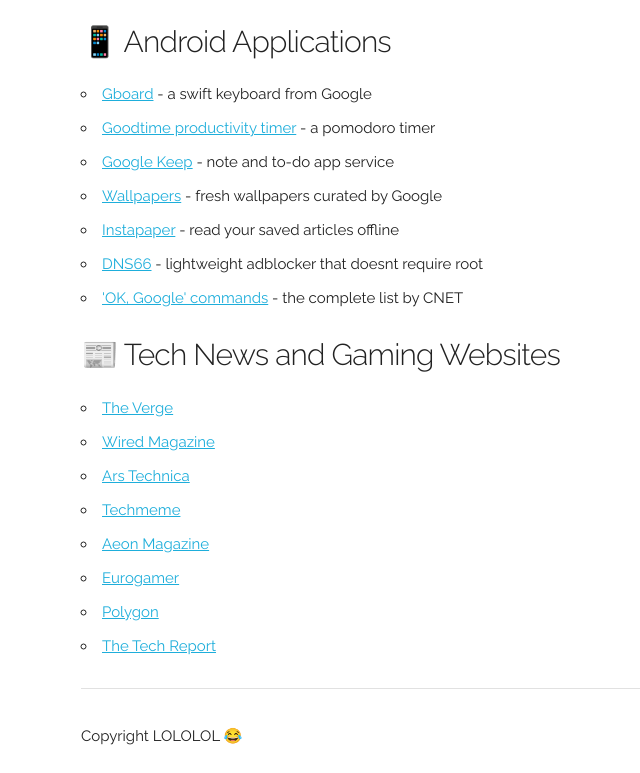
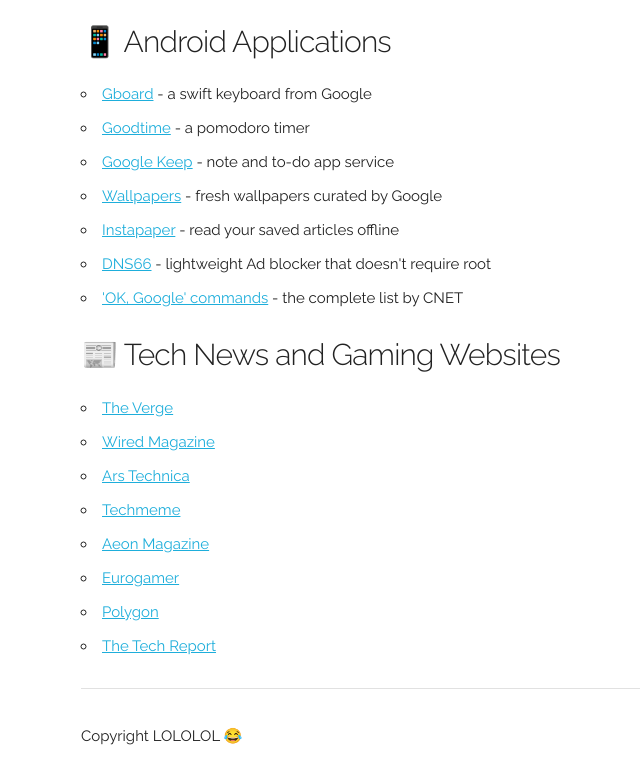
Before and after one commit to ParadiseTanager/ParadiseTanager.github.io, a plain HTML site: page index.html in a window 1280 px wide. Shown: the part 1394-2167 px from the top of the page, without its empty margins (79-719 px from the left). Drawn offline with Linux system fonts and the light colour scheme.

Commit message:
Update index.html

```diff
--- a/index.html
+++ b/index.html
@@ -67,11 +67,11 @@
          <h4>📱 Android Applications</h4>
          <ul>
             <li><a href="https://play.google.com/store/apps/details?id=com.google.android.inputmethod.latin&hl=en">Gboard</a> - a swift keyboard from Google</li>
-            <li><a href="https://play.google.com/store/apps/details?id=com.apps.adrcotfas.goodtime&hl=en">Goodtime productivity timer</a> - a pomodoro timer</li>
+            <li><a href="https://play.google.com/store/apps/details?id=com.apps.adrcotfas.goodtime&hl=en">Goodtime</a> - a pomodoro timer</li>
             <li><a href="https://play.google.com/store/apps/details?id=com.google.android.keep&hl=en">Google Keep</a> - note and to-do app service</li>
             <li><a href="https://play.google.com/store/apps/details?id=com.google.android.apps.wallpaper&hl=en">Wallpapers</a> - fresh wallpapers curated by Google</li>
             <li><a href="https://play.google.com/store/apps/details?id=com.instapaper.android&hl=en">Instapaper</a> - read your saved articles offline</li>
-            <li><a href="https://f-droid.org/en/packages/org.jak_linux.dns66/">DNS66</a> - lightweight adblocker that doesnt require root</li>
+            <li><a href="https://f-droid.org/en/packages/org.jak_linux.dns66/">DNS66</a> - lightweight Ad blocker that doesn't require root</li>
             <li><a href="https://www.cnet.com/how-to/complete-list-of-ok-google-commands/">'OK, Google' commands</a> - the complete list by CNET</li>
          </ul>
          <h4>📰 Tech News and Gaming Websites</h4>
```
